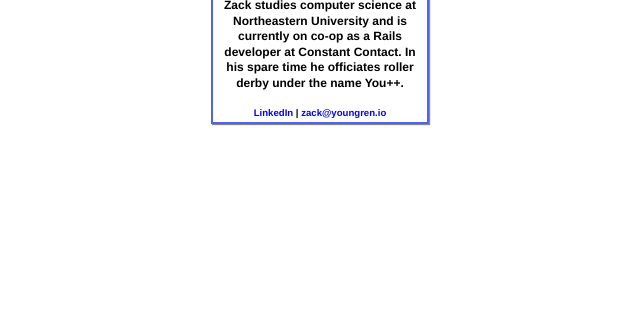
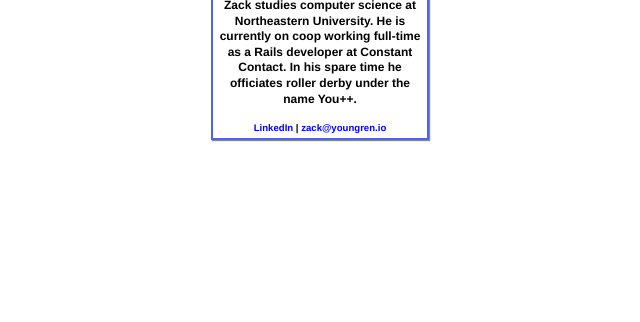
Before and after one commit to zack/youngren.io, a plain HTML site: page htdocs/index.html in a window 1280 px wide. Shown: the part 478-800 px from the top of the page, without its empty margins (322-962 px from the left). Drawn offline with Linux system fonts and the light colour scheme.

Commit message:
minor changes to info

```diff
--- a/index.html
+++ b/htdocs/index.html
@@ -21,9 +21,9 @@
             Zack Youngren
         </div>
         <div id="info">
-            Zack studies computer science at Northeastern University and is
-            currently on co-op as a Rails developer at Constant Contact. In
-            his spare time he officiates roller derby under the name You++.
+            Zack studies computer science at Northeastern University. He is
+            currently on coop working full-time as a Rails developer at Constant
+            Contact. In his spare time he officiates roller derby under the name You++.
         </div>
         <div id="contact">
             <a href="http://www.linkedin.com/pub/zack-youngren/48/69a/b9b">LinkedIn</a> | <a href="mailto:zack@youngren.io">zack@youngren.io</a>
```
Also changed, not shown: htdocs/assets/face.png (renamed from assets/face.png), htdocs/js/colors.js (renamed from js/colors.js), htdocs/styles.css (renamed from styles.css).
